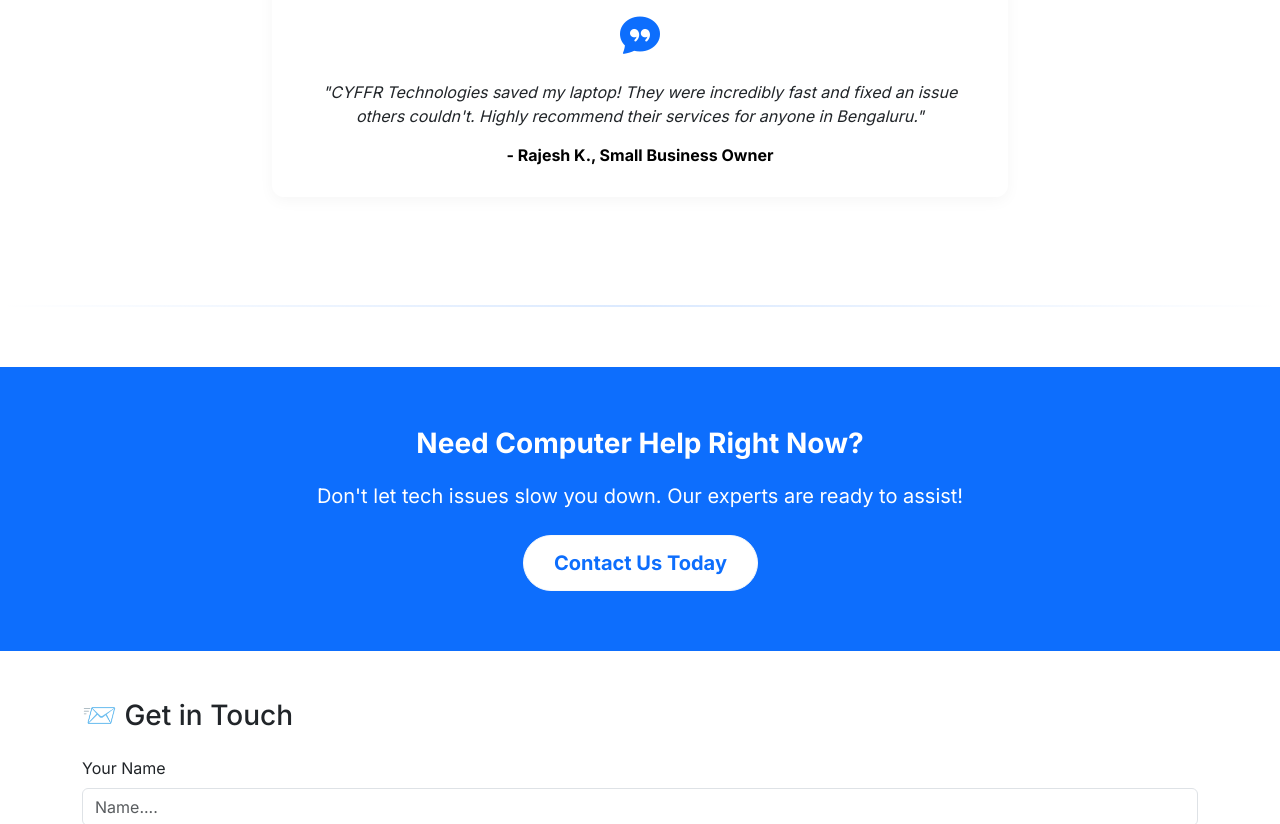
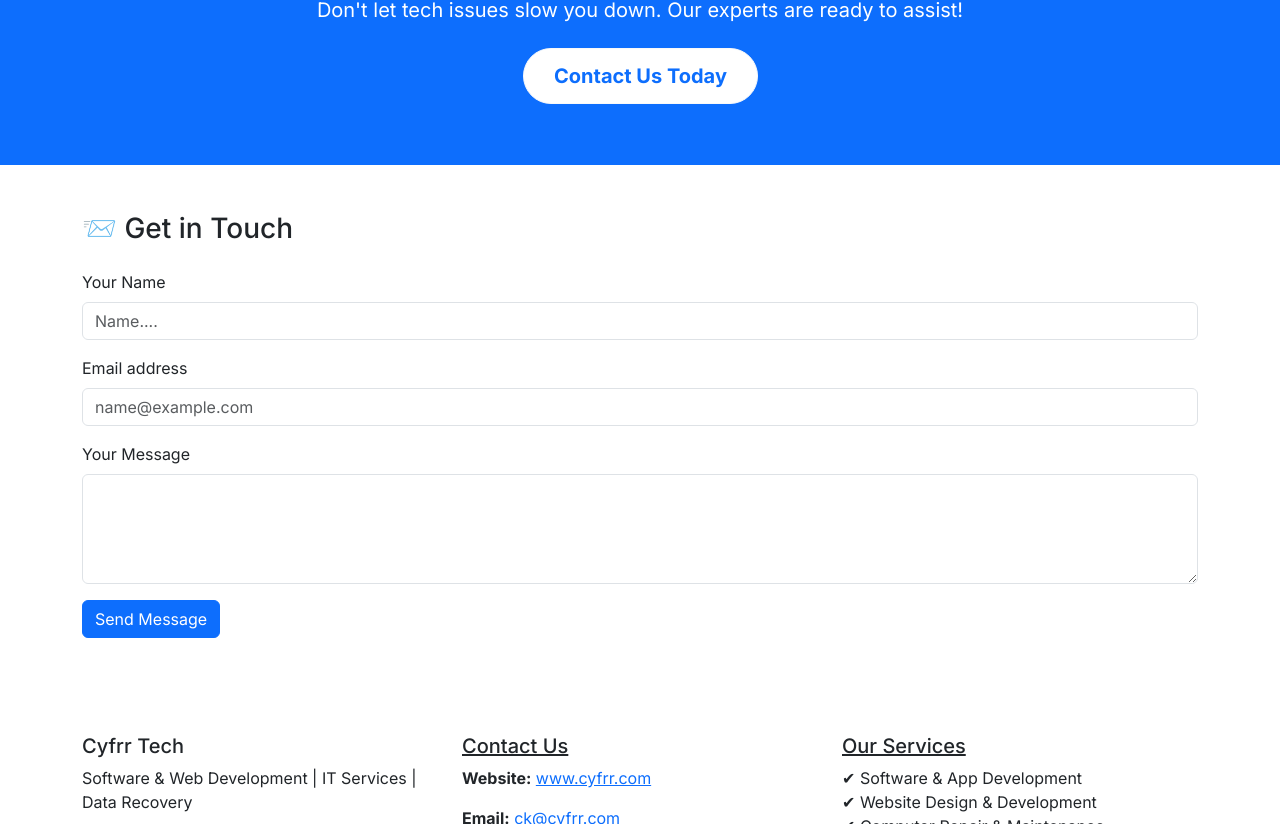
Before and after one commit to kortekar/cyfrr, a plain HTML site: page computer.html in a window 1280 px wide. Shown: the part 2787-3611 px from the top of the page. Drawn offline with nearby package versions, Linux system fonts and the light colour scheme.

Commit message:
done editing

```diff
--- a/computer.html
+++ b/computer.html
@@ -356,9 +356,7 @@
     </div>
   </section>
 
-
-  <hr class="horizontal-divider">
-
+<!--
   <section class="py-5">
     <div class="container">
       <h2 class="section-title text-center" data-aos="fade-up">What Our Clients Say</h2>
@@ -366,13 +364,14 @@
         <div class="col-lg-8" data-aos="fade-up" data-aos-delay="100">
           <div class="testimonial-card">
             <div class="quote-icon"><i class="bi bi-chat-quote-fill"></i></div>
-            <p>"CYFFR Technologies saved my laptop! They were incredibly fast and fixed an issue others couldn't. Highly recommend their services for anyone in Bengaluru."</p>
-            <div class="customer-name">- Rajesh K., Small Business Owner</div>
+            <p>"CYFFR Technologies provided fast and reliable support when we faced a server issue. Their team was professional, and the problem was resolved smoothly with minimal downtime."</p>
+            <div class="customer-name">- Lingraj., small </div>
           </div>
         </div>
-        </div>
+      </div>
     </div>
   </section>
+   -->
 
 
   <hr class="horizontal-divider">
@@ -424,7 +423,7 @@
         <div class="col-md-4 mb-4">
 
           <h5 >Cyfrr Tech</h5>
-          <p>Data Recovery | Software & Web Development | IT Services</p>
+          <p> Software & Web Development | IT Services | Data Recovery </p>
 
           <img
             src="cyfrr-light.png"
```
Also changed, not shown: consulting.html (+4 -3 lines), data.html (+3 -1 lines), index.html (+4 -2 lines).
